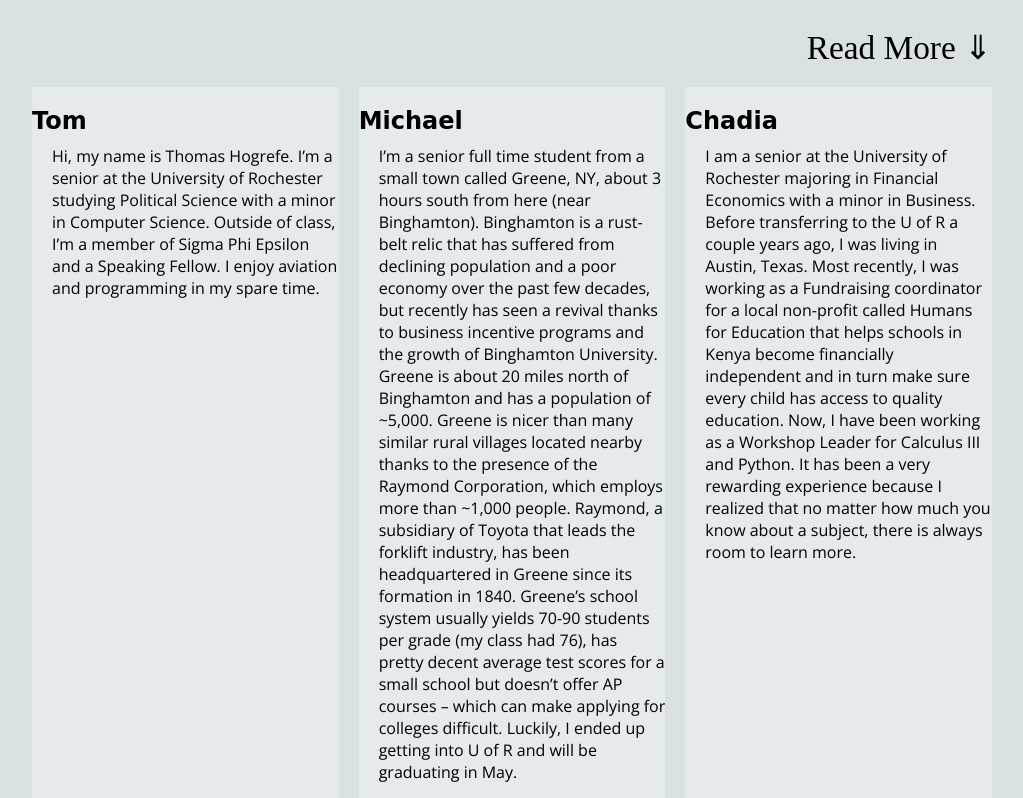
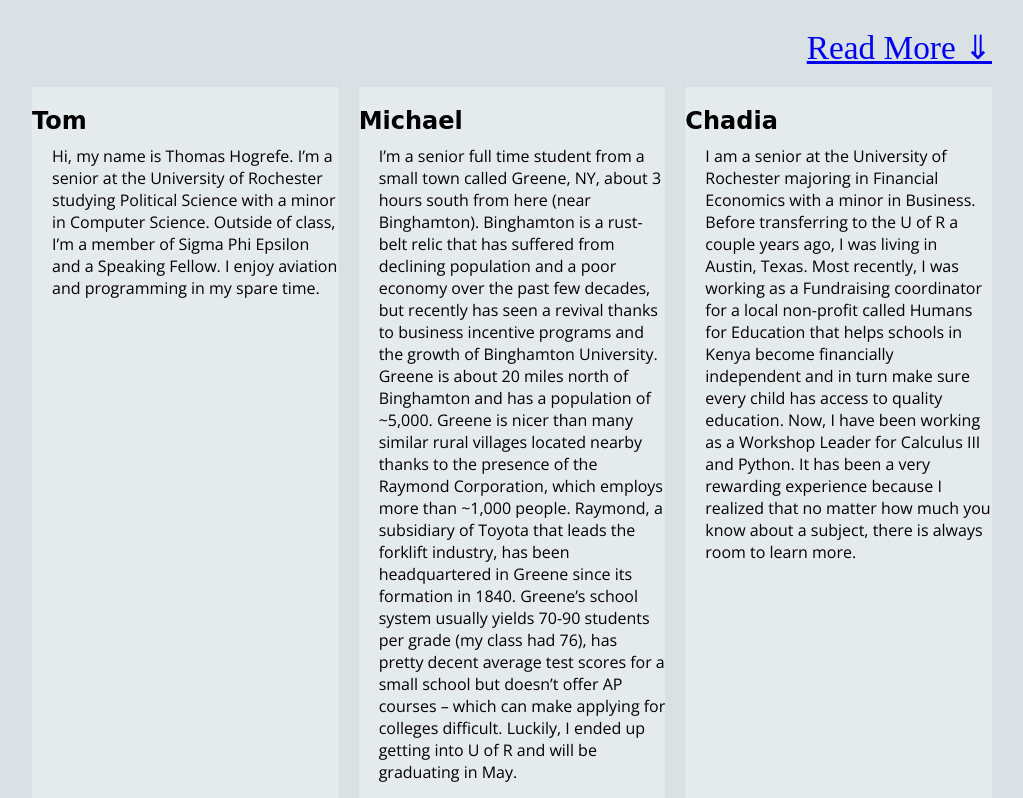
Before and after one commit to lkoblenc/assignment05, a PHP site: page / in a window 1280 px wide. Shown: the part 90-888 px from the top of the page, without its empty margins (128-1151 px from the left). Run offline with PHP 8.4, Linux system fonts and the light colour scheme; some libraries are stand-ins or nearby versions; some web fonts are replaced.

Commit message:
more crap

```diff
--- a/css/styles.css
+++ b/css/styles.css
@@ -196,7 +196,6 @@ article {
     font-size: 25pt;
 }
 
-
 /* ******************************
    State Styles
    ****************************** */
@@ -206,6 +205,15 @@ article {
     font-size: 102%;
     font-weight: bolder;
 }
+
+.container1 a:link {
+  text-decoration: underline;
+}
+
+.container1 a:visited {
+  text-decoration: none;
+}
+
 
 /* ******************************
    Theme Styles
--- a/index.php
+++ b/index.php
@@ -24,7 +24,7 @@
 
 <div class="container1">
 
-<div class="readmore zpad">Read More &dArr;</div>
+<a href="#tom" class="readmore zpad" id="tom">Read More &dArr;</a>
 
 <section class="tom">
 
```
